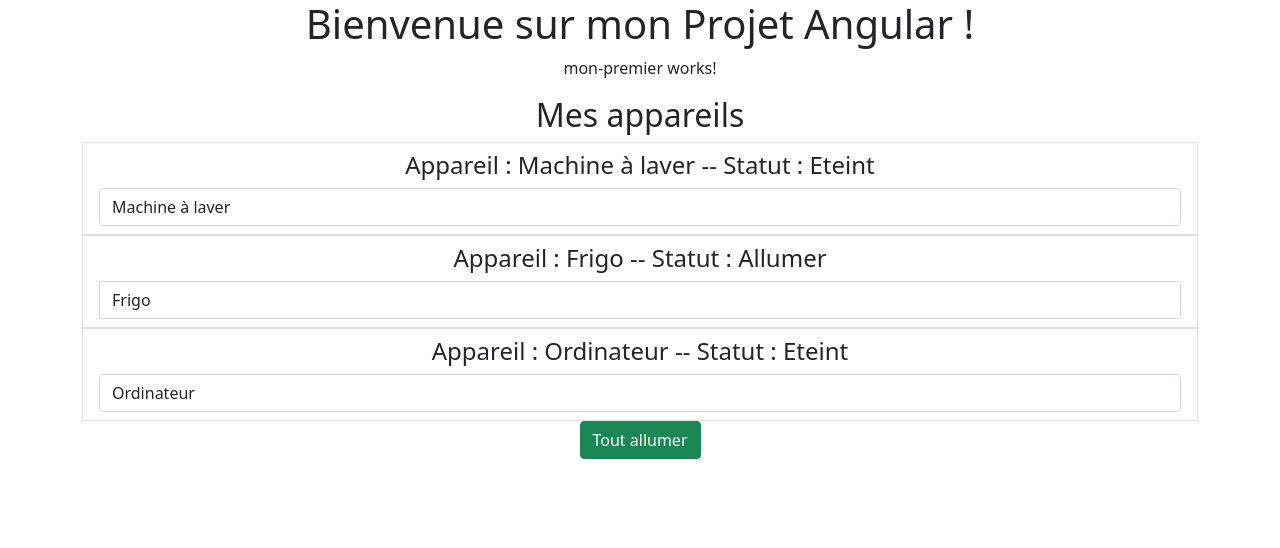
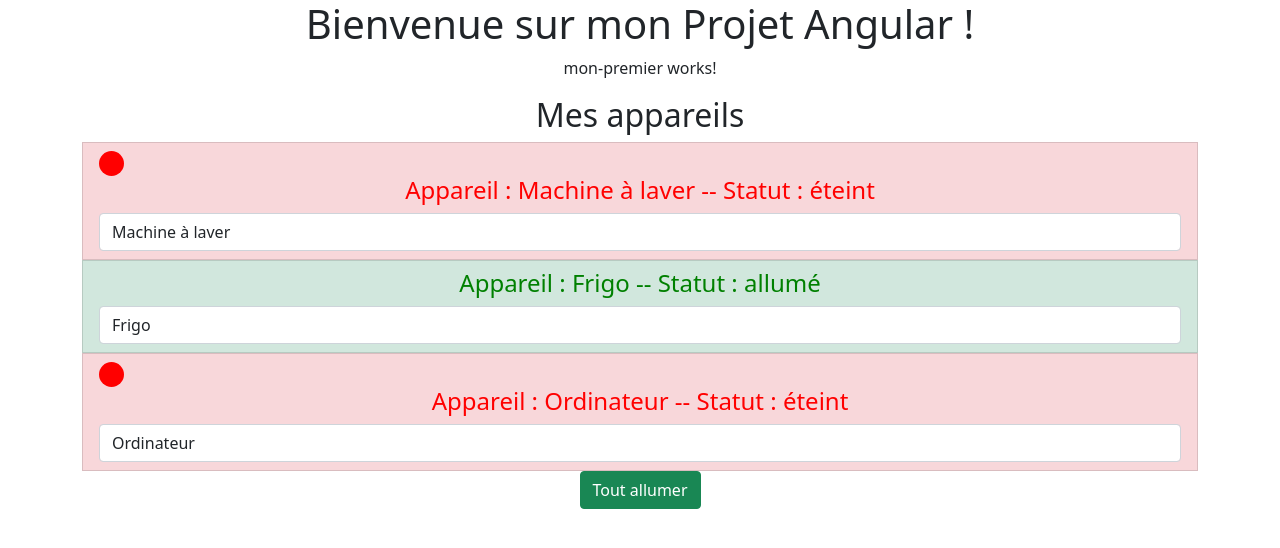
Before and after one commit to EnzoFB/CoursOC_Angular, an Angular app: page / in a window 1280 px wide. Shown: the top 548 px of the page. Built offline with nearby package versions, Linux system fonts and the light colour scheme.

Commit message:
Chap: Structurez le document avec des Directives

```diff
--- a/src/app/app.component.html
+++ b/src/app/app.component.html
@@ -8,9 +8,7 @@
       <div class="col-xs-12">
         <h2>Mes appareils</h2>
         <ul class="list-group">
-          <app-appareil [appareilName]="appareilOne" [appareilStatus]="'Eteint'"></app-appareil>
-          <app-appareil [appareilName]="appareilTwo" [appareilStatus]="'Allumer'"></app-appareil>
-          <app-appareil [appareilName]="appareilThree" [appareilStatus]="'Eteint'"></app-appareil>
+          <app-appareil *ngFor="let appareil of appareils" [appareilName]="appareil.name" [appareilStatus]="appareil.status"></app-appareil>
         </ul>
         <button class="btn btn-success" [disabled]="!isAuth" (click)="onAllumer()">Tout allumer</button>
       </div>
--- a/src/app/app.component.ts
+++ b/src/app/app.component.ts
@@ -9,9 +9,26 @@
   isAuth = false;
   title = 'Projet Angular';
 
+  /*
   appareilOne = "Machine à laver";
   appareilTwo = "Frigo";
   appareilThree = "Ordinateur";
+  */
+
+  appareils = [
+    {
+      name: 'Machine à laver',
+      status: 'éteint'
+    },
+    {
+      name: 'Frigo',
+      status: 'allumé'
+    },
+    {
+      name: 'Ordinateur',
+      status: 'éteint'
+    }
+  ];
 
   constructor() {
     setTimeout( () => { this.isAuth = true; }, 4000 );
--- a/src/app/appareil/appareil.component.html
+++ b/src/app/appareil/appareil.component.html
@@ -1,4 +1,7 @@
-<li class="list-group-item">
-    <h4>Appareil : {{ appareilName }} -- Statut : {{ getStatus() }}</h4>
+<li [ngClass]="{'list-group-item': true,
+                'list-group-item-success': appareilStatus === 'allumé',
+                'list-group-item-danger': appareilStatus === 'éteint'}">
+    <div style="width: 25px; height: 25px; border-radius: 50%; background-color: red;" *ngIf="appareilStatus === 'éteint'"></div>
+    <h4 [ngStyle]="{color: getColor()}">Appareil : {{ appareilName }} -- Statut : {{ getStatus() }}</h4>
     <input type="text" class="form-control" [(ngModel)]="appareilName">
 </li>
--- a/src/app/appareil/appareil.component.ts
+++ b/src/app/appareil/appareil.component.ts
@@ -1,4 +1,6 @@
+import { ReturnStatement } from '@angular/compiler';
 import { Component, Input, OnInit } from '@angular/core';
+// import { relative } from 'path';
 
 @Component({
   selector: 'app-appareil',
@@ -19,4 +21,12 @@
     return this.appareilStatus;
   }
 
+  getColor() {
+    if(this.appareilStatus === 'allumé') {
+      return 'green';
+    } else {
+      return 'red';
+    }
 }
+
+}
```
